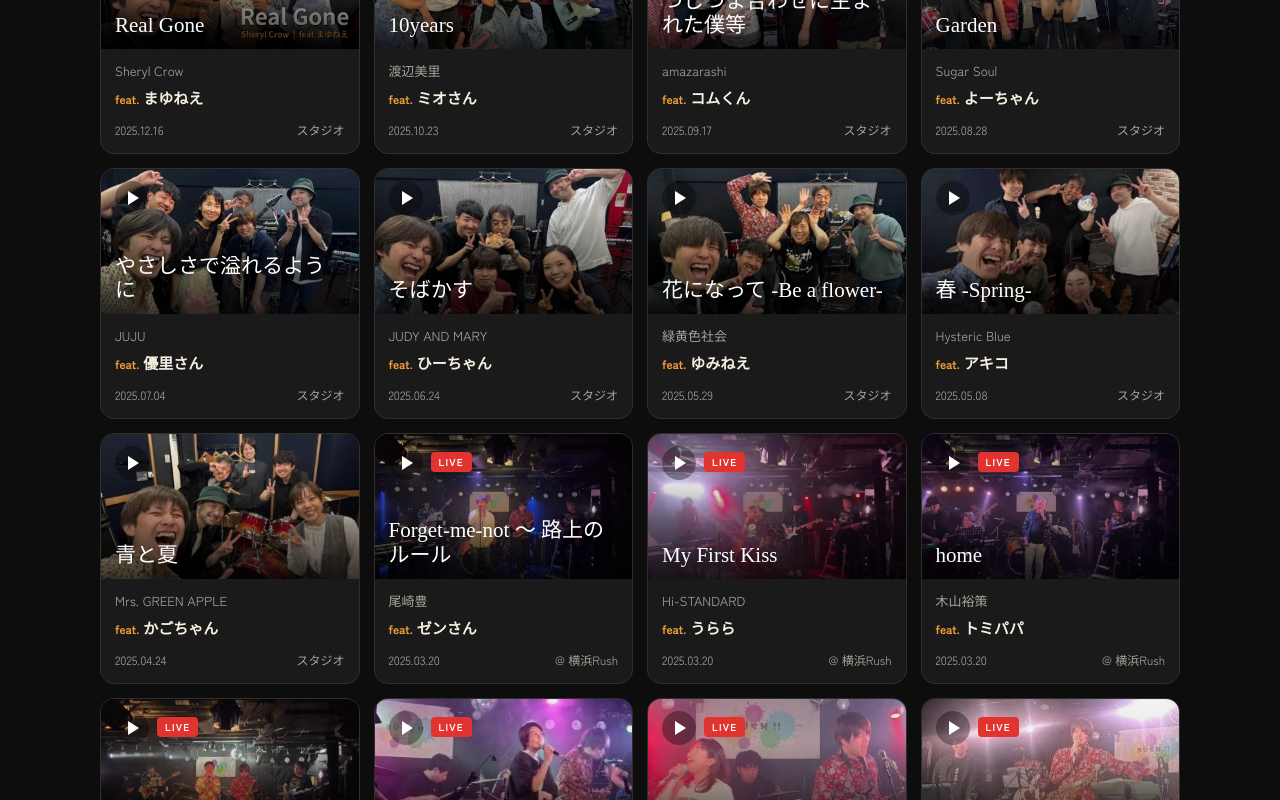
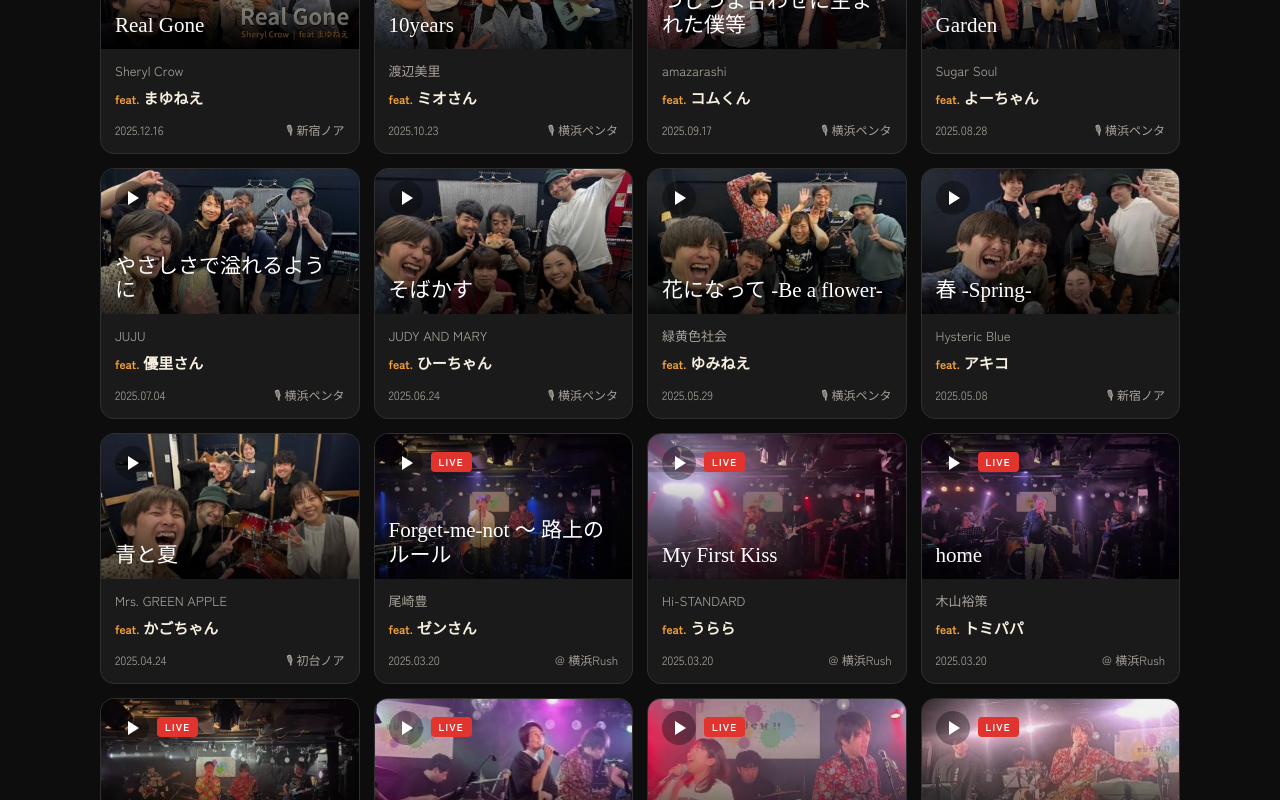
Before and after one commit to koujitoyamaprivate-lang/king-bbl, a plain HTML site: page index.html in a window 1280 px wide. Shown: the part 2000-2800 px from the top of the page. Drawn offline with Linux system fonts and the light colour scheme; a web font is replaced by a local one.

Commit message:
スタジオ回にスタジオ名を表示・場所で検索できるように
Co-Authored-By: Claude Opus 5.5 <noreply@anthropic.com>
Claude-Session: https://claude.ai/code/session_018Rp8Vbywaqi9U1YxJaHkxx

```diff
--- a/index.html
+++ b/index.html
@@ -113,7 +113,7 @@ footer a{color:var(--amber)}
         <button data-k="studio">スタジオ</button>
         <button data-k="live">ライブ</button>
       </div>
-      <input type="search" id="q" placeholder="曲名・アーティスト・ボーカルで検索">
+      <input type="search" id="q" placeholder="曲名・アーティスト・ボーカル・場所で検索">
       <button class="sort" id="sort">新しい順 ↓</button>
       <div class="seg" id="view"><button data-v="photo" class="on">📷 サムネ</button><button data-v="art">🎨 絵柄</button></div>
     </div>
@@ -128,22 +128,22 @@ footer a{color:var(--amber)}
 </div></footer>
 
 <script>
-// [YouTube ID, 曲名, アーティスト, ボーカル, 日付, ライブ会場(空ならスタジオ)]
+// [YouTube ID, 曲名, アーティスト, ボーカル, 日付, ライブ会場(空ならスタジオ), スタジオ名]
 const V=[
-["cf7ktLnhZCE","バラ色の日々","THE YELLOW MONKEY","善さん","2026-02-25",""],
+["cf7ktLnhZCE","バラ色の日々","THE YELLOW MONKEY","善さん","2026-02-25","","横浜ペンタ"],
 ["k8znlfQfKo8","春 -Spring-","Hysteric Blue","アキコ","2026-02-15","真昼の月 夜の太陽"],
 ["w_R1iwug8LQ","花になって -Be a flower-","緑黄色社会","ゆみねえ","2026-02-15","真昼の月 夜の太陽"],
 ["Q77zioeDvoY","つじつま合わせに生まれた僕等","amazarashi","コムくん","2026-02-15","真昼の月 夜の太陽"],
 ["q25EJAiU8KI","ケセラセラ","Mrs. GREEN APPLE","ゆりんご","2026-02-15","真昼の月 夜の太陽"],
-["hZEmYAukj7g","Real Gone","Sheryl Crow","まゆねえ","2025-12-16",""],
-["uK8TX3dp_KU","10years","渡辺美里","ミオさん","2025-10-23",""],
-["TgKWcvsnR3I","つじつま合わせに生まれた僕等","amazarashi","コムくん","2025-09-17",""],
-["BCdGPTHY8Qg","Garden","Sugar Soul","よーちゃん","2025-08-28",""],
-["zUdOsTyQ6wI","やさしさで溢れるように","JUJU","優里さん","2025-07-04",""],
-["O_h-wdvNHSg","そばかす","JUDY AND MARY","ひーちゃん","2025-06-24",""],
-["sMGMAQVcGnw","花になって -Be a flower-","緑黄色社会","ゆみねえ","2025-05-29",""],
-["cKko0WlWqFg","春 -Spring-","Hysteric Blue","アキコ","2025-05-08",""],
-["tduqxBWSbT0","青と夏","Mrs. GREEN APPLE","かごちゃん","2025-04-24",""],
+["hZEmYAukj7g","Real Gone","Sheryl Crow","まゆねえ","2025-12-16","","新宿ノア"],
+["uK8TX3dp_KU","10years","渡辺美里","ミオさん","2025-10-23","","横浜ペンタ"],
+["TgKWcvsnR3I","つじつま合わせに生まれた僕等","amazarashi","コムくん","2025-09-17","","横浜ペンタ"],
+["BCdGPTHY8Qg","Garden","Sugar Soul","よーちゃん","2025-08-28","","横浜ペンタ"],
+["zUdOsTyQ6wI","やさしさで溢れるように","JUJU","優里さん","2025-07-04","","横浜ペンタ"],
+["O_h-wdvNHSg","そばかす","JUDY AND MARY","ひーちゃん","2025-06-24","","横浜ペンタ"],
+["sMGMAQVcGnw","花になって -Be a flower-","緑黄色社会","ゆみねえ","2025-05-29","","横浜ペンタ"],
+["cKko0WlWqFg","春 -Spring-","Hysteric Blue","アキコ","2025-05-08","","新宿ノア"],
+["tduqxBWSbT0","青と夏","Mrs. GREEN APPLE","かごちゃん","2025-04-24","","初台ノア"],
 ["bFO9huEH3vY","Forget-me-not 〜 路上のルール","尾崎豊","ゼンさん","2025-03-20","横浜Rush"],
 ["C0K_r3M4fXA","My First Kiss","Hi-STANDARD","うらら","2025-03-20","横浜Rush"],
 ["pXc-f8Vli1Y","home","木山裕策","トミパパ","2025-03-20","横浜Rush"],
@@ -152,17 +152,17 @@ const V=[
 ["1KWN9nVT7IU","Red","Taylor Swift","ゆっこ","2025-03-20","横浜Rush"],
 ["9qs_tB0rRvo","いつか","Saucy Dog","なべひさ","2025-03-20","横浜Rush"],
 ["I_KFbQ4ReG8","spark","THE YELLOW MONKEY","こーへー","2025-03-20","横浜Rush"],
-["e5K4FsiPWhI","ケセラセラ","Mrs. GREEN APPLE","ゆりんご","2025-02-18",""],
-["SrK62ohtO5M","怪獣の花唄","Vaundy","さおりん","2025-01-29",""],
-["1fQgUjGUZSc","ボーイフレンド","aiko","あんちゃん","2024-12-17",""],
-["x3FSuv93uxM","swim","04 Limited Sazabys","まみお","2024-11-29",""],
-["TBZTRXwC_EI","Red","Taylor Swift","ゆっこ","2024-10-09",""],
-["onZtTxo5q8c","spark","THE YELLOW MONKEY","こーへー","2024-09-12",""],
-["3UB6FnetOFw","刃","THE BACK HORN","しんごちゃん","2024-08-06",""],
-["BXNGHT-zNb4","YAH YAH YAH","CHAGE and ASKA","まっすー＆めがみん","2024-07-30",""],
-["BOSecehaqCg","home","木山裕策","トミパパ","2024-06-18",""],
-["5XGvPjFTrDs","明日晴れるかな","桑田佳祐","もとみー","2024-05-28",""],
-["HPN9IkYFoe0","恋のバカンス","ザ・ピーナッツ","ユリヤ＆うらら","2024-04-25",""],
+["e5K4FsiPWhI","ケセラセラ","Mrs. GREEN APPLE","ゆりんご","2025-02-18","","新宿ノア"],
+["SrK62ohtO5M","怪獣の花唄","Vaundy","さおりん","2025-01-29","","横浜ペンタ"],
+["1fQgUjGUZSc","ボーイフレンド","aiko","あんちゃん","2024-12-17","","新宿ノア"],
+["x3FSuv93uxM","swim","04 Limited Sazabys","まみお","2024-11-29","","横浜セーラスタジオ"],
+["TBZTRXwC_EI","Red","Taylor Swift","ゆっこ","2024-10-09","","横浜ペンタ"],
+["onZtTxo5q8c","spark","THE YELLOW MONKEY","こーへー","2024-09-12","","横浜ペンタ"],
+["3UB6FnetOFw","刃","THE BACK HORN","しんごちゃん","2024-08-06","","横浜ペンタ"],
+["BXNGHT-zNb4","YAH YAH YAH","CHAGE and ASKA","まっすー＆めがみん","2024-07-30","","横浜ペンタ"],
+["BOSecehaqCg","home","木山裕策","トミパパ","2024-06-18","","横浜ペンタ"],
+["5XGvPjFTrDs","明日晴れるかな","桑田佳祐","もとみー","2024-05-28","","横浜ペンタ"],
+["HPN9IkYFoe0","恋のバカンス","ザ・ピーナッツ","ユリヤ＆うらら","2024-04-25","","横浜ペンタ"],
 ["ltJA5JDm0sA","明日晴れるかな","桑田佳祐","もとみー","2024-09-01","立川heart beat"],
 ["ux6VIiwXueA","遠くまで","Do As Infinity","なみへい","2024-09-01","立川heart beat"],
 ["466iD2p8r_E","My First Kiss","Hi-STANDARD","うらら","2024-09-01","立川heart beat"],
@@ -172,25 +172,25 @@ const V=[
 ["Yd8pwaBMuvg","名前を呼ぶよ","SUPER BEAVER","ちゃっきー","2024-03-31","横浜Rush"],
 ["bAWNV8FBtZE","丸の内サディスティック","東京事変","まきち","2024-03-31","横浜Rush"],
 ["vJFmHCrwy6s","明日も","SHISHAMO","つかだれいな","2024-03-31","横浜Rush"],
-["3Vh-88psZ4A","Life goes on","Dragon Ash","そーし","2024-01-17",""],
-["mDYzsRUPp1E","名前を呼ぶよ","SUPER BEAVER","ちゃっきー","2023-12-12",""],
-["sr7S8vccT2M","遠くまで","Do As Infinity","なみへい","2023-11-16",""],
-["Tvfd9qGug3w","明日も","SHISHAMO","つかだれいな","2023-10-12",""],
-["WvS6wyOx5Qo","丸の内サディスティック","椎名林檎","まきち","2023-08-23",""],
-["u8D5oI2ufPA","私がオバさんになっても","森高千里","まきち","2023-08-23",""],
+["3Vh-88psZ4A","Life goes on","Dragon Ash","そーし","2024-01-17","","横浜ペンタ"],
+["mDYzsRUPp1E","名前を呼ぶよ","SUPER BEAVER","ちゃっきー","2023-12-12","","横浜ペンタ"],
+["sr7S8vccT2M","遠くまで","Do As Infinity","なみへい","2023-11-16","","横浜ペンタ"],
+["Tvfd9qGug3w","明日も","SHISHAMO","つかだれいな","2023-10-12","","横浜ペンタ"],
+["WvS6wyOx5Qo","丸の内サディスティック","椎名林檎","まきち","2023-08-23","","横浜ペンタ"],
+["u8D5oI2ufPA","私がオバさんになっても","森高千里","まきち","2023-08-23","","横浜ペンタ"],
 ["mORRfVCynWQ","オーシャンゼリゼ","洋楽","みんな","2023-07-23","ライブ"],
 ["pUFspSBrZYw","群青日和","東京事変","まいまい","2023-07-24","ライブ"],
 ["tGLTtXuq0rY","クラシック","JUDY AND MARY","うらら","2023-07-24","ライブ"],
 ["fB906UGxJdg","ダイアモンド","プリンセス プリンセス","ひーちゃん","2023-07-24","ライブ"],
 ["mXlQRUbvW8o","恋しさと せつなさと 心強さと","篠原涼子","あやひめ","2023-07-24","ライブ"],
 ["Ra0_dy4CYMw","第ゼロ感","10-FEET","れいお","2023-07-24","ライブ"],
-["iFq4a1kiuM0","Mela!","緑黄色社会","なべひさ","2023-07-19",""],
-["dtoSunUZZ-4","ダイアモンド","プリンセス プリンセス","ひーちゃん","2023-06-15",""],
-["_iFoBKO6xjs","恋しさと せつなさと 心強さと","篠原涼子","あやひめ","2023-05-13",""],
-["LixIEMiswNA","クラシック","JUDY AND MARY","うらら","2023-04-19",""],
-["Q7ZETmKQ-Vs","群青日和","東京事変","まいまい","2023-03-30",""],
-["H4zhaI-JIWk","第ゼロ感","10-FEET","れいお","2023-02-17",""]
-].sort((x,y)=>y[4].localeCompare(x[4])).map(([id,song,artist,vocal,date,venue],i,a)=>({id,song,artist,vocal,date,venue,no:a.length-i}));
+["iFq4a1kiuM0","Mela!","緑黄色社会","なべひさ","2023-07-19","","横浜ペンタ"],
+["dtoSunUZZ-4","ダイアモンド","プリンセス プリンセス","ひーちゃん","2023-06-15","","横浜ペンタ"],
+["_iFoBKO6xjs","恋しさと せつなさと 心強さと","篠原涼子","あやひめ","2023-05-13","","新宿ノア"],
+["LixIEMiswNA","クラシック","JUDY AND MARY","うらら","2023-04-19","","横浜ペンタ"],
+["Q7ZETmKQ-Vs","群青日和","東京事変","まいまい","2023-03-30","","横浜ペンタ"],
+["H4zhaI-JIWk","第ゼロ感","10-FEET","れいお","2023-02-17","","横浜ペンタ"]
+].sort((x,y)=>y[4].localeCompare(x[4])).map(([id,song,artist,vocal,date,venue,studio=""],i,a)=>({id,song,artist,vocal,date,venue,studio,no:a.length-i}));
 
 // ボーカル名から色を決める（同じ人はいつも同じ色）
 const PAL=["#f4a13a","#a9c8ea","#e2342f","#8e3fb0","#2f5fc4","#d9567e","#e8c84a","#3c8f6a"];
@@ -239,7 +239,7 @@ function card(v){
     <div class="meta">
       <div class="artist">${esc(v.artist)}</div>
       <div class="feat"><em>feat.</em>${esc(v.vocal)}</div>
-      <div class="foot"><span>${d}</span><span>${v.venue&&v.venue!=="ライブ"?"@ "+esc(v.venue):v.venue?"ライブ":"スタジオ"}</span></div>
+      <div class="foot"><span>${d}</span><span>${v.venue&&v.venue!=="ライブ"?"@ "+esc(v.venue):v.venue?"ライブ":v.studio?"🎙 "+esc(v.studio):"スタジオ"}</span></div>
     </div></a>`;
 }
 
@@ -248,7 +248,7 @@ function render(){
     if(state.kind==="live"&&!v.venue)return false;
     if(state.kind==="studio"&&v.venue)return false;
     if(state.vocal&&!v.vocal.split("＆").includes(state.vocal))return false;
-    if(state.q&&!(v.song+v.artist+v.vocal).toLowerCase().includes(state.q))return false;
+    if(state.q&&!(v.song+v.artist+v.vocal+v.venue+v.studio).toLowerCase().includes(state.q))return false;
     return true});
   list.sort((a,b)=>state.desc?b.date.localeCompare(a.date):a.date.localeCompare(b.date));
   const el=document.getElementById("list");
```
